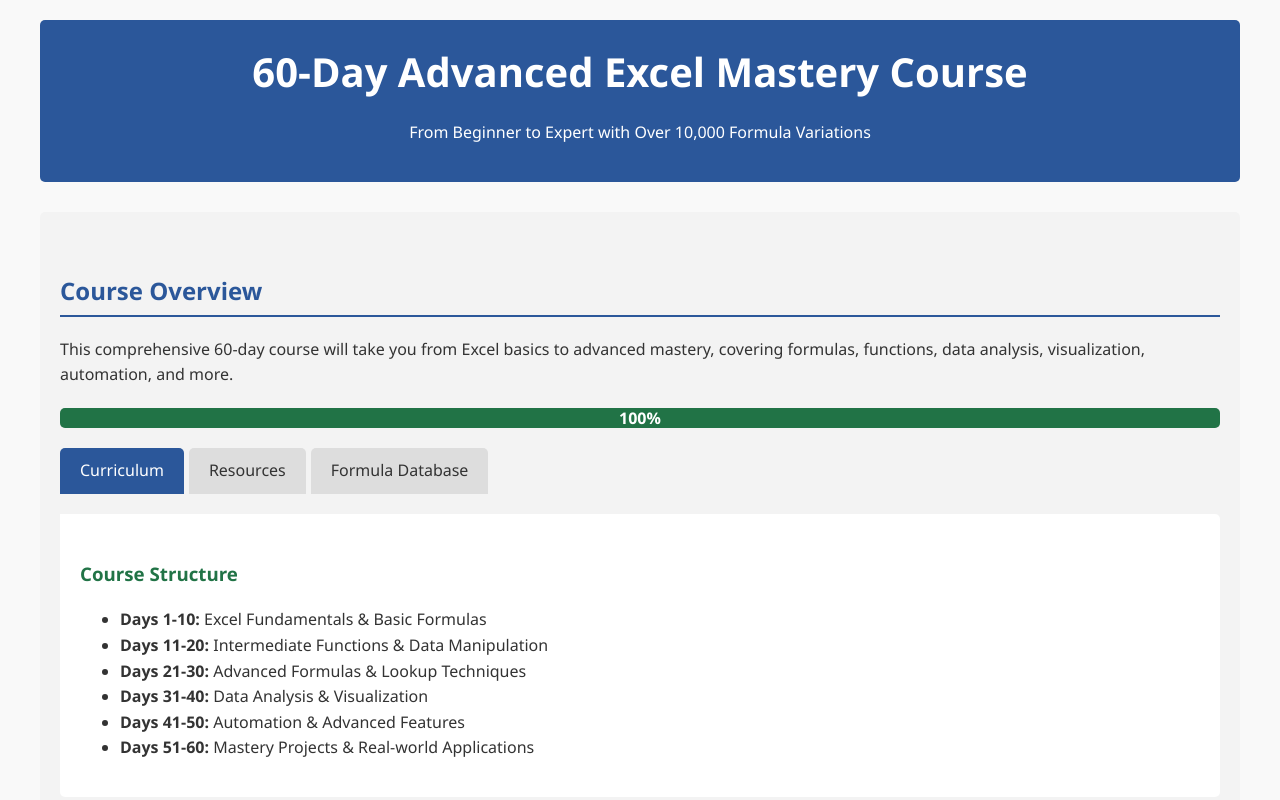
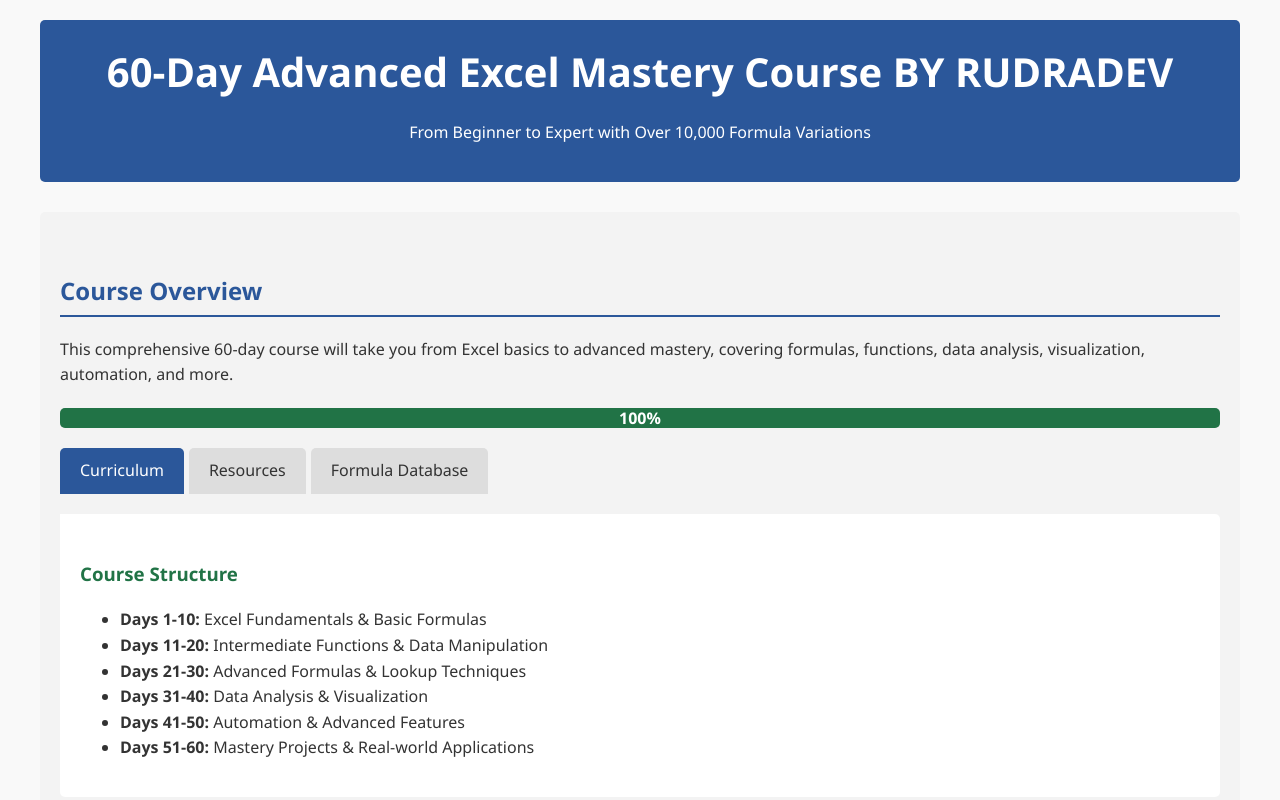
Before and after one commit to Devil-collab-code/RudraDev, a plain HTML site: page index.html in a window 1280 px wide. Shown: the top 800 px of the page. Drawn offline with Linux system fonts and the light colour scheme.

Commit message:
index.html

```diff
--- a/index.html
+++ b/index.html
@@ -241,7 +241,7 @@
 </head>
 <body>
     <header>
-        <h1>60-Day Advanced Excel Mastery Course</h1>
+        <h1>60-Day Advanced Excel Mastery Course BY RUDRADEV</h1>
         <p>From Beginner to Expert with Over 10,000 Formula Variations</p>
     </header>
 
@@ -3360,4 +3360,5 @@
         });
     </script>
 </body>
+
 </html>
```
